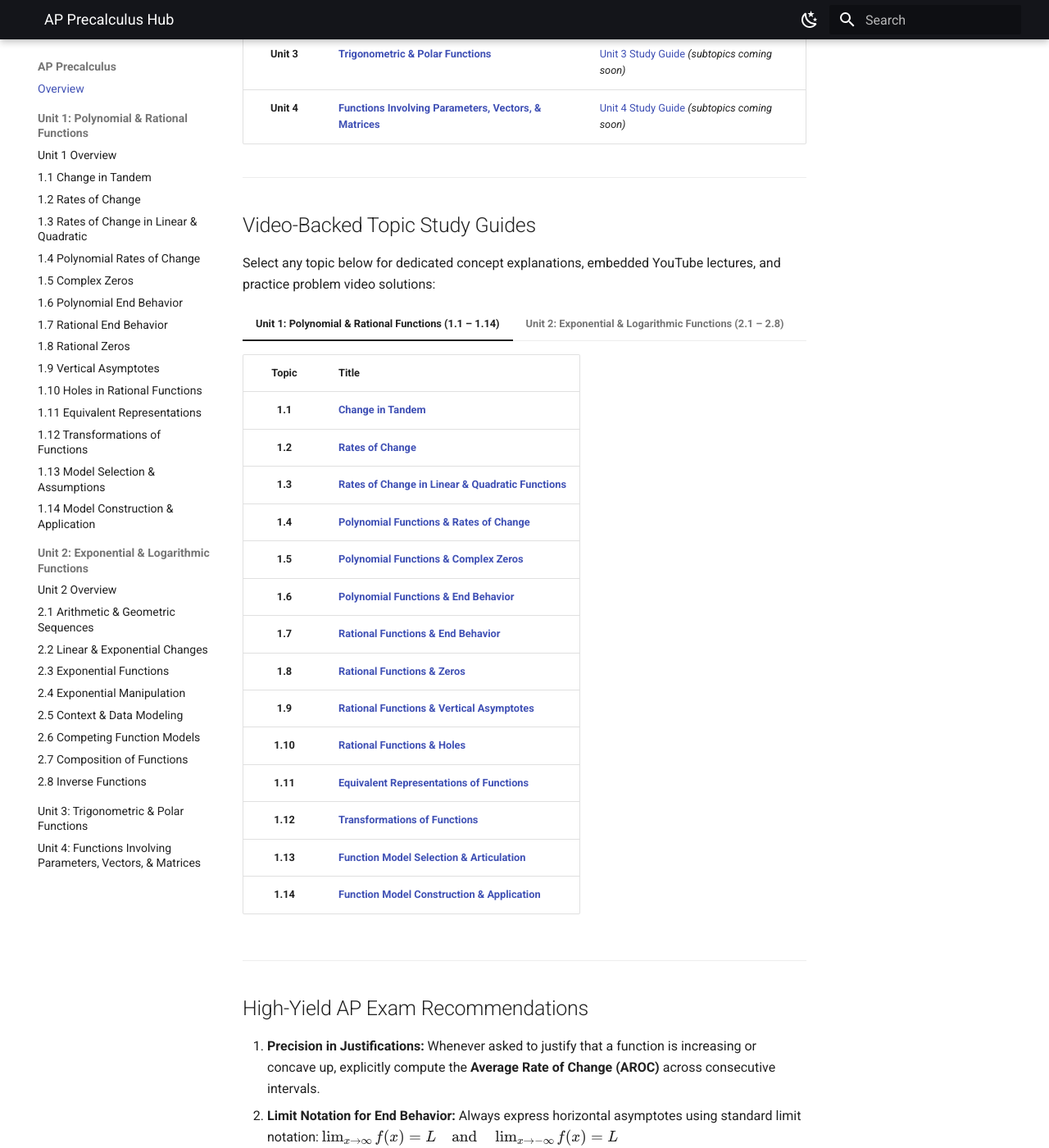
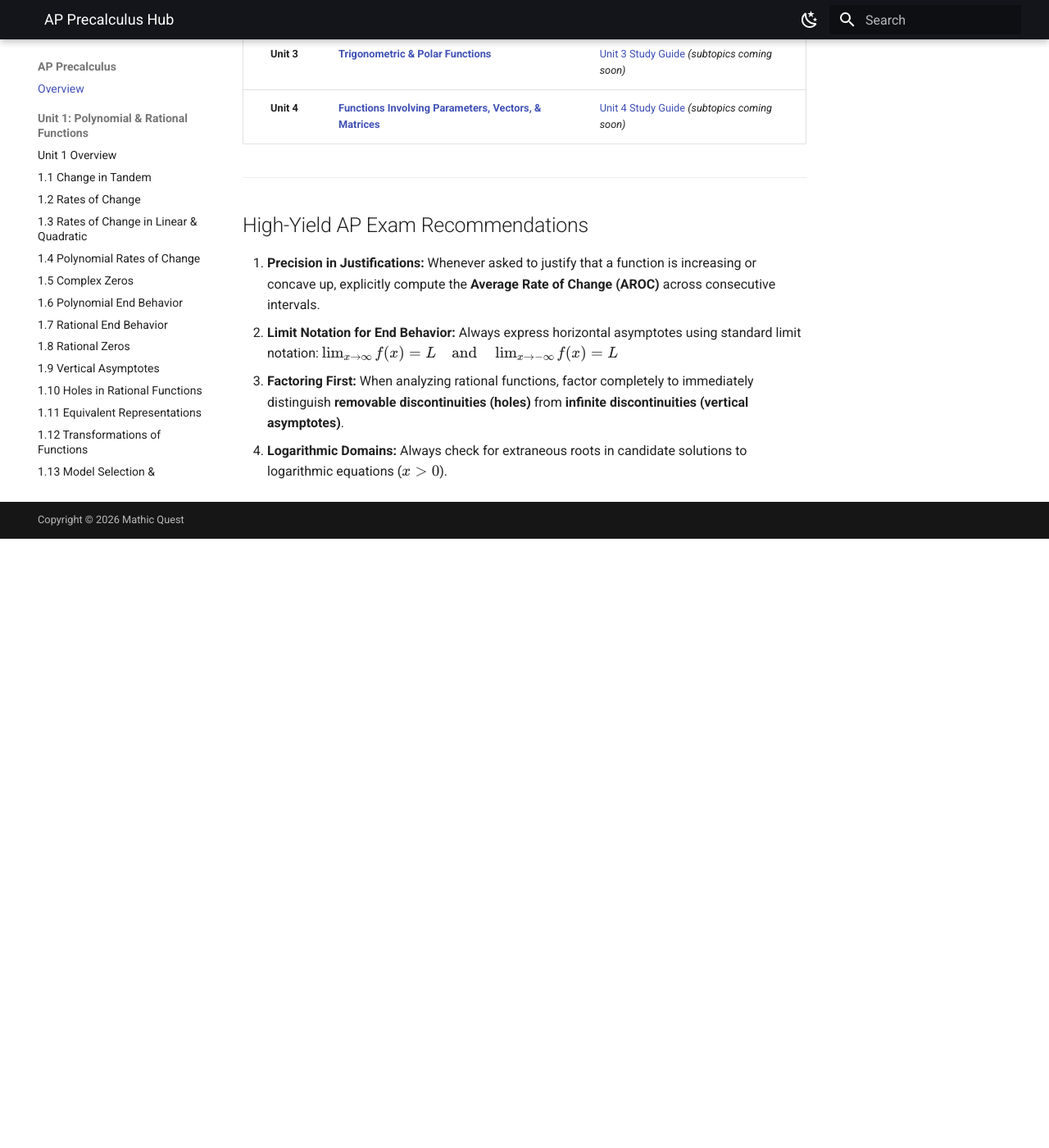
Before and after one commit to Himanshu-Kosekar/themathicquest, an MkDocs documentation site: the page built from docs/ap-precalculus/index.md, in a window 1280 px wide and 1400 px high, scrolled down 911 px. Shown: the whole window at 82% size. Built offline with MkDocs 1.6.1 and Material for MkDocs 9.7.7, drawn with Linux system fonts in a browser that asks for light colours; after the commit the page ends 1568 px from its top, so only the background shows below that.

Commit message:
27-11-2026 14-38-58

```diff
--- a/docs/ap-precalculus/index.md
+++ b/docs/ap-precalculus/index.md
@@ -20,44 +20,6 @@ Welcome to the **AP Precalculus** resource center. This course establishes found
 
 ---
 
-## Video-Backed Topic Study Guides
-
-Select any topic below for dedicated concept explanations, embedded YouTube lectures, and practice problem video solutions:
-
-=== "Unit 1: Polynomial & Rational Functions (1.1 – 1.14)"
-
-    | Topic | Title |
-    | :---: | :--- |
-    | **1.1** | **[Change in Tandem](unit-1/1.1-change-in-tandem.md)** |
-    | **1.2** | **[Rates of Change](unit-1/1.2-rates-of-change.md)** |
-    | **1.3** | **[Rates of Change in Linear & Quadratic Functions](unit-1/1.3-rates-of-change-linear-quadratic.md)** |
-    | **1.4** | **[Polynomial Functions & Rates of Change](unit-1/1.4-polynomial-rates-of-change.md)** |
-    | **1.5** | **[Polynomial Functions & Complex Zeros](unit-1/1.5-complex-zeros.md)** |
-    | **1.6** | **[Polynomial Functions & End Behavior](unit-1/1.6-polynomial-end-behavior.md)** |
-    | **1.7** | **[Rational Functions & End Behavior](unit-1/1.7-rational-end-behavior.md)** |
-    | **1.8** | **[Rational Functions & Zeros](unit-1/1.8-rational-zeros.md)** |
-    | **1.9** | **[Rational Functions & Vertical Asymptotes](unit-1/1.9-rational-vertical-asymptotes.md)** |
-    | **1.10** | **[Rational Functions & Holes](unit-1/1.10-rational-holes.md)** |
-    | **1.11** | **[Equivalent Representations of Functions](unit-1/1.11-equivalent-representations.md)** |
-    | **1.12** | **[Transformations of Functions](unit-1/1.12-transformations-of-functions.md)** |
-    | **1.13** | **[Function Model Selection & Articulation](unit-1/1.13-model-selection-articulation.md)** |
-    | **1.14** | **[Function Model Construction & Application](unit-1/1.14-model-construction-application.md)** |
-
-=== "Unit 2: Exponential & Logarithmic Functions (2.1 – 2.8)"
-
-    | Topic | Title |
-    | :---: | :--- |
-    | **2.1** | **[Change in Arithmetic & Geometric Sequences](unit-2/2.1-change-arithmetic-geometric-sequences.md)** |
-    | **2.2** | **[Change in Linear & Exponential Functions](unit-2/2.2-change-linear-exponential-functions.md)** |
-    | **2.3** | **[Exponential Functions](unit-2/2.3-exponential-functions.md)** |
-    | **2.4** | **[Exponential Function Manipulation](unit-2/2.4-exponential-function-manipulation.md)** |
-    | **2.5** | **[Exponential Context & Data Modeling](unit-2/2.5-exponential-context-data-modeling.md)** |
-    | **2.6** | **[Competing Function Models](unit-2/2.6-competing-function-models.md)** |
-    | **2.7** | **[Composition of Functions](unit-2/2.7-composition-of-functions.md)** |
-    | **2.8** | **[Inverse Functions](unit-2/2.8-inverse-functions.md)** |
-
----
-
 ## High-Yield AP Exam Recommendations
 
 1. **Precision in Justifications:** Whenever asked to justify that a function is increasing or concave up, explicitly compute the **Average Rate of Change (AROC)** across consecutive intervals.
```
